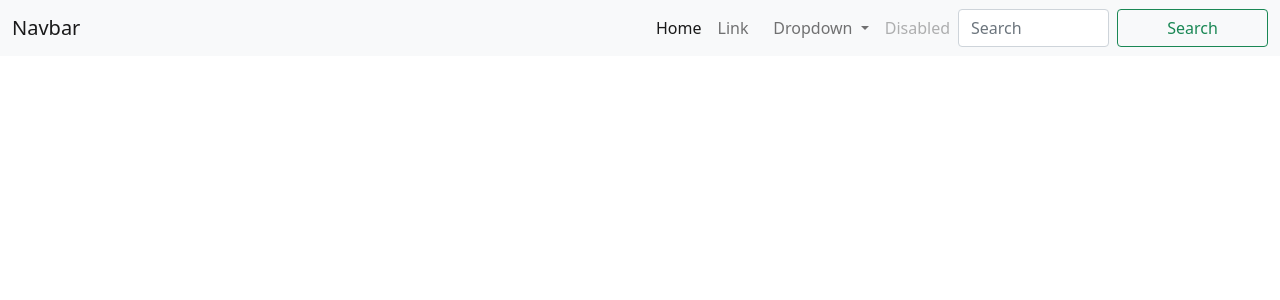
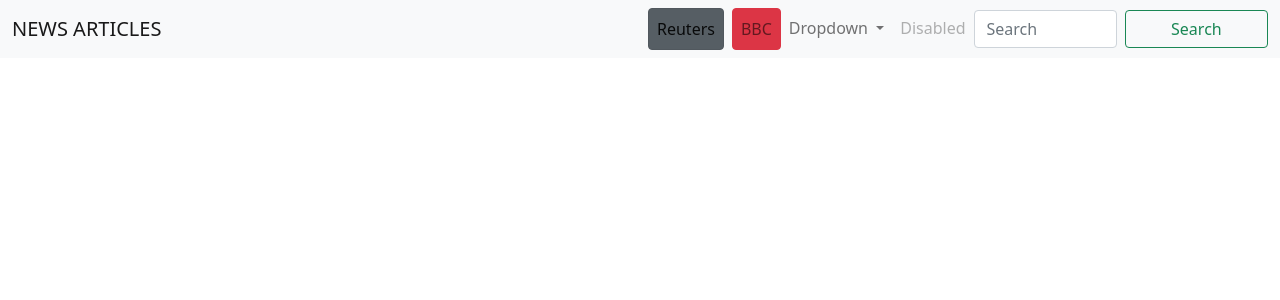
Before and after one commit to DEANKAGO/newsArticles, a Flask app: page / in a window 1280 px wide. Shown: the top 300 px of the page. Run offline with Flask 2, Linux system fonts and the light colour scheme; data that the repository does not hold is empty; parts of the project's set-up code (start-up, migrations or seed data) failed here and were passed over.

Commit message:
added list of sources

```diff
--- /dev/null
+++ b/news/model.py
@@ -0,0 +1,6 @@
+class News:
+  def __init__(self, title, description,urlToImage,publishedAt):
+    self.title = title
+    self.description = description
+    self.urlToImage = urlToImage
+    self.publishedAt = publishedAt
--- a/news/templates/index.html
+++ b/news/templates/index.html
@@ -1,4 +1,6 @@
-{% extends "base.html" %} {% block main %} {% for item in list_of_articles %}
+{% extends "base.html" %} {% block main %}
+<p>{{ sources_str }}</p>
+{% for item in list_of_articles %}
 <div class="container">
   <img src="{{ item.urlToImage }}" alt="{{ item.title}}" />
   <p>author: {{ item.author }}</p>
--- a/news/templates/navbar.html
+++ b/news/templates/navbar.html
@@ -1,34 +1,65 @@
 <nav class="navbar navbar-expand-lg navbar-light bg-light">
   <div class="container-fluid">
-    <a class="navbar-brand" href="#">Navbar</a>
-    <button class="navbar-toggler" type="button" data-bs-toggle="collapse" data-bs-target="#navbarSupportedContent" aria-controls="navbarSupportedContent" aria-expanded="false" aria-label="Toggle navigation">
+    <a class="navbar-brand" href="#">NEWS ARTICLES</a>
+    <button
+      class="navbar-toggler"
+      type="button"
+      data-bs-toggle="collapse"
+      data-bs-target="#navbarSupportedContent"
+      aria-controls="navbarSupportedContent"
+      aria-expanded="false"
+      aria-label="Toggle navigation"
+    >
       <span class="navbar-toggler-icon"></span>
     </button>
     <div class="collapse navbar-collapse" id="navbarSupportedContent">
       <ul class="navbar-nav me-auto mb-2 mb-lg-0">
-        <li class="nav-item">
-          <a class="nav-link active" aria-current="page" href="#">Home</a>
+        <li class="nav-item me-2">
+          <a
+            class="nav-link active btn btn-secondary"
+            aria-current="page"
+            href="#"
+            >Reuters</a
+          >
         </li>
         <li class="nav-item">
-          <a class="nav-link" href="#">Link</a>
+          <a class="nav-link btn btn-danger" href="#">BBC</a>
         </li>
         <li class="nav-item dropdown">
-          <a class="nav-link dropdown-toggle" href="#" id="navbarDropdown" role="button" data-bs-toggle="dropdown" aria-expanded="false">
+          <a
+            class="nav-link dropdown-toggle"
+            href="#"
+            id="navbarDropdown"
+            role="button"
+            data-bs-toggle="dropdown"
+            aria-expanded="false"
+          >
             Dropdown
           </a>
           <ul class="dropdown-menu" aria-labelledby="navbarDropdown">
             <li><a class="dropdown-item" href="#">Action</a></li>
             <li><a class="dropdown-item" href="#">Another action</a></li>
-            <li><hr class="dropdown-divider"></li>
+            <li><hr class="dropdown-divider" /></li>
             <li><a class="dropdown-item" href="#">Something else here</a></li>
           </ul>
         </li>
         <li class="nav-item">
-          <a class="nav-link disabled" href="#" tabindex="-1" aria-disabled="true">Disabled</a>
+          <a
+            class="nav-link disabled"
+            href="#"
+            tabindex="-1"
+            aria-disabled="true"
+            >Disabled</a
+          >
         </li>
       </ul>
       <form class="d-flex">
-        <input class="form-control me-2" type="search" placeholder="Search" aria-label="Search">
+        <input
+          class="form-control me-2"
+          type="search"
+          placeholder="Search"
+          aria-label="Search"
+        />
         <button class="btn btn-outline-success" type="submit">Search</button>
       </form>
     </div>
--- a/news/views.py
+++ b/news/views.py
@@ -8,6 +8,8 @@ app = create_app(os.environ.get('FLASK_ENV'))
 NEWS_API_KEY = os.environ.get('API_KEY')
 NEWS_API_BASE_URL = "https://newsapi.org/v2/everything?q=Apple&from=2022-05-03&sortBy=popularity&apiKey=%s" % NEWS_API_KEY
 
+SOURCE_API_BASE_URL = "https://newsapi.org/v2/top-headlines?sources=bbc-news&apiKey=%s" % NEWS_API_KEY
+
 
 @app.route('/')
 def index():
@@ -15,7 +17,18 @@ def index():
     list_of_articles = []
     if res.status_code == 200 and res.json()['status'].lower() == "ok":
         list_of_articles = res.json()['articles']
-    return render_template('index.html', list_of_articles=list_of_articles)
+    list_of_sources = []
+    for i in list_of_articles:
+        list_of_sources.append(i['source']['name'])
+    sources_str = ', '.join(list_of_sources)
+    return render_template('index.html', list_of_articles=list_of_articles, sources_str=sources_str)
+
+@app.route('/')
+def bbc():
+    res = requests.get(SOURCE_API_BASE_URL)
+    list_of_sources = []
+    if res.status_code == 200 and res.json()['status'].lower() == "ok":
+        list_of_sources = res.json()['articles']
 
 
 if __name__ == '__main__':
```
